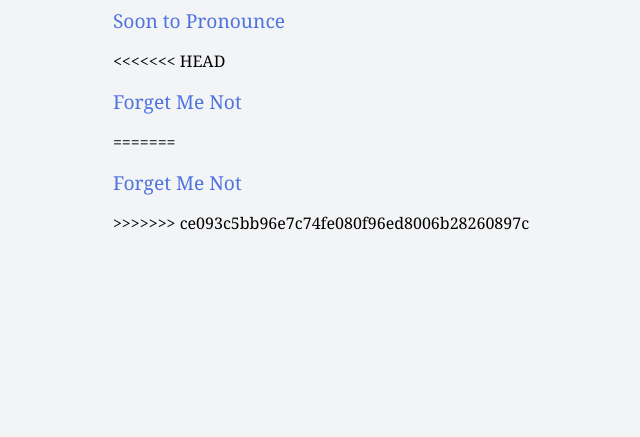
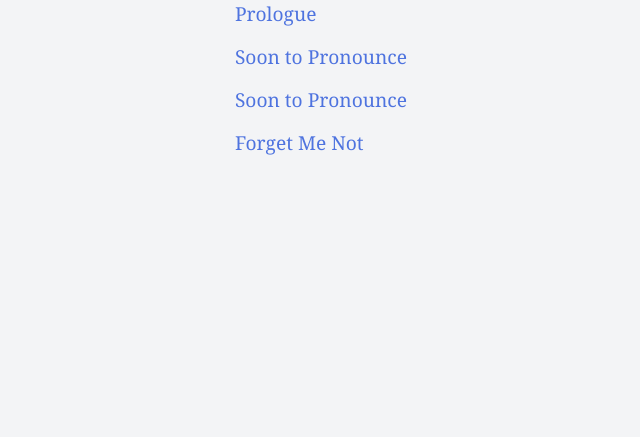
Before and after one commit to Kit-Kyu/Narwhal, a plain HTML site: page index.html in a window 1280 px wide. Shown: the part 363-800 px from the top of the page, without its empty margins (319-959 px from the left). Drawn offline with Linux system fonts and the light colour scheme.

Commit message:
index fix

```diff
--- a/index.html
+++ b/index.html
@@ -47,11 +47,7 @@
     <a href="prologue.html">Prologue</a>
     <a href="chapter1.html">Soon to Pronounce</a>
     <a href="chapter2.html">Soon to Pronounce</a>
-<<<<<<< HEAD
-    <a href="Volume 1/chapter10.html">Forget Me Not</a>
-=======
     <a href="Volume1/chapter10.html">Forget Me Not</a>
->>>>>>> ce093c5bb96e7c74fe080f96ed8006b28260897c
   </div>
 </body>
 </html>
```
Also changed, not shown: Volume1/chapter10.html (renamed from Volume 1/chapter10.html).
